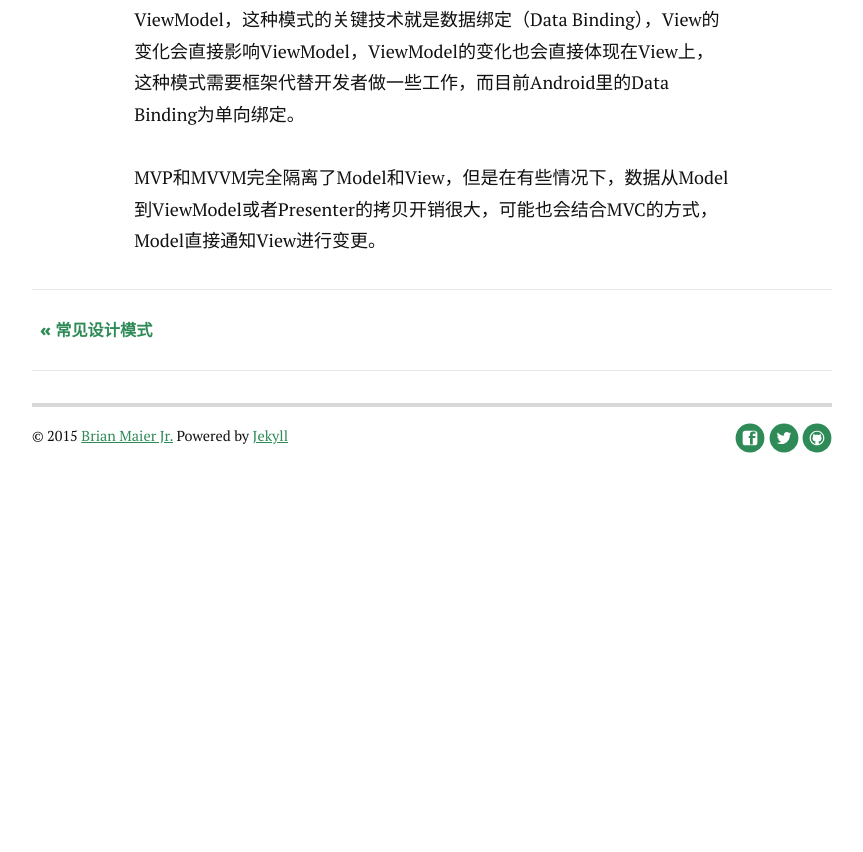
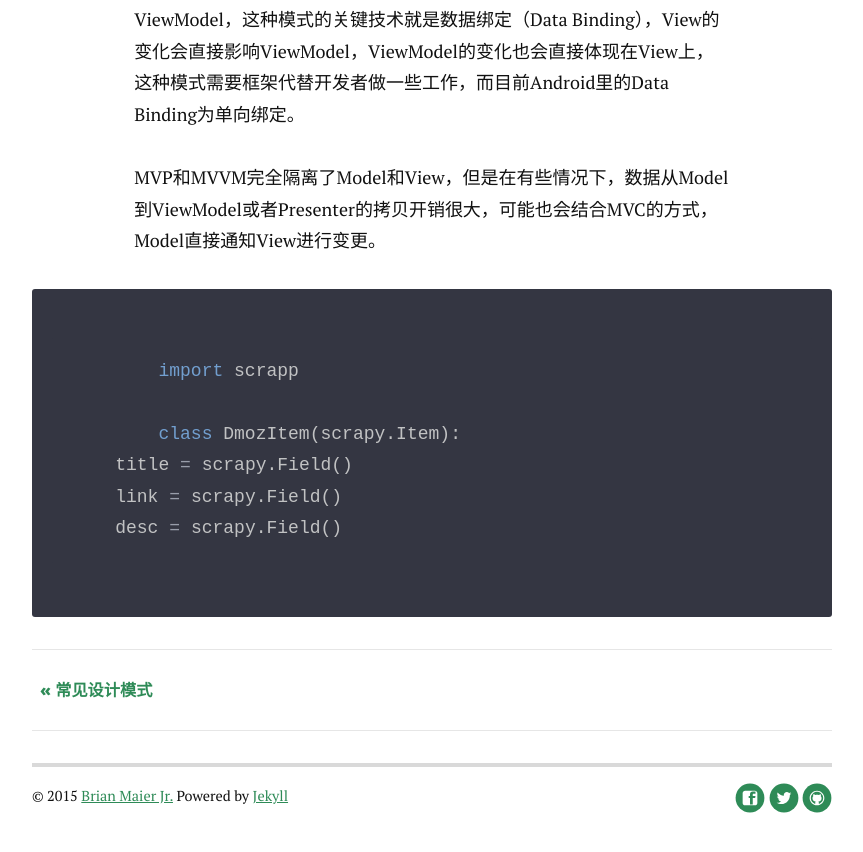
Before and after one commit to lichuanzhi7909/lichuanzhi7909.github.io, a Jekyll site: the page built from _posts/2015-06-09-mvc.markdown, in a window 1280 px wide and 900 px high, scrolled down 1169 px. Shown: the top 852 px of the window, without its empty margins (208-1071 px from the left). Built offline with Jekyll 4.4.1, drawn with Linux system fonts in a browser that asks for light colours; nearby versions of some CDN libraries; Markdown is read by kramdown in place of the engine named in the settings; before the commit the page ends 1709 px from its top, so only the background shows below that.

Commit message:
代码高亮test

````diff
--- a/_posts/2015-06-09-mvc.markdown
+++ b/_posts/2015-06-09-mvc.markdown
@@ -17,3 +17,12 @@ ViewModel，这种模式的关键技术就是数据绑定（Data Binding），Vi
 
 
 MVP和MVVM完全隔离了Model和View，但是在有些情况下，数据从Model到ViewModel或者Presenter的拷贝开销很大，可能也会结合MVC的方式，Model直接通知View进行变更。
+
+```python
+	import scrapp
+
+	class DmozItem(scrapy.Item):
+    title = scrapy.Field()
+    link = scrapy.Field()
+    desc = scrapy.Field()
+```
````
